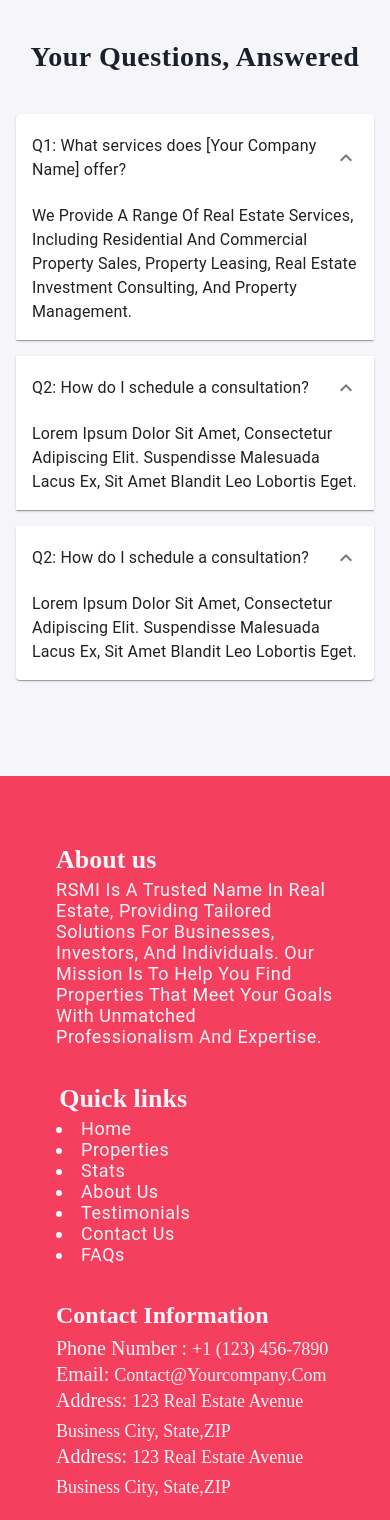
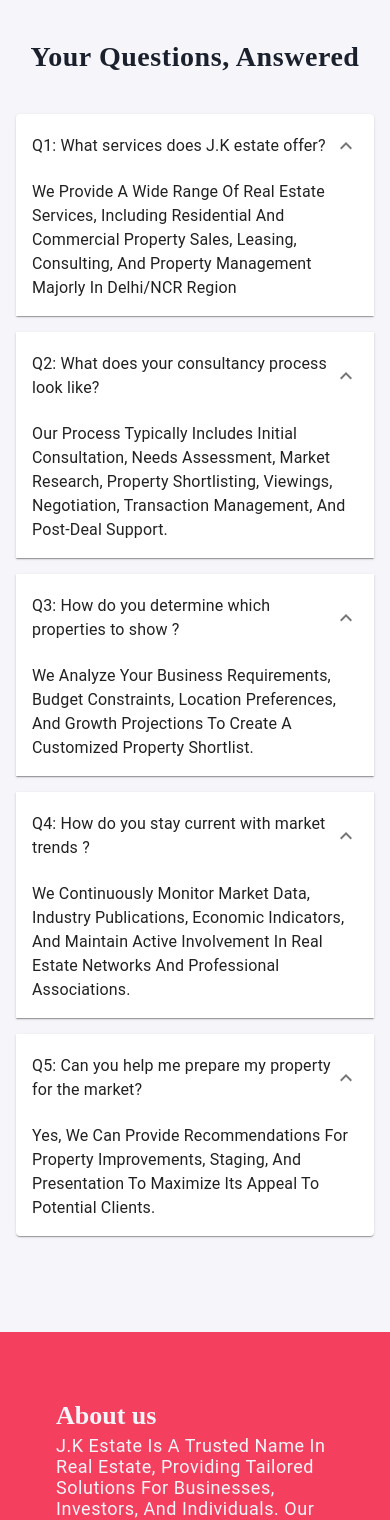
Before and after one commit to Chaitanya-exe/JK_RealEstate, a Next.js app: page /services/1 in a window 390 px wide. Shown: the part 2020-3540 px from the top of the page. Built offline with nearby package versions, Linux system fonts and the light colour scheme.

Commit message:
content update

```diff
--- a/app/page.js
+++ b/app/page.js
@@ -277,7 +277,7 @@
             <span>+</span>
           </p>
           <p className="text-prim_white text-[22px] mt-1 md:text-[28px]  font-medium capitalize">
-            Properties Sold{" "}
+            Properties Leased{" "}
           </p>
         </div>
         <div>
@@ -308,7 +308,7 @@
           head1={
             <p>
               Your Trusted Partner in{" "}
-              <span className="text-bright_red">Real estate</span> Excellence
+              <span className="text-bright_red">Real Estate</span> Excellence
             </p>
           }
           classname={"max-w-[630px] mx-auto text-center my-10 pt-16"}
@@ -320,10 +320,9 @@
                 Who we are.
               </h1>
               <h2 className="font-medium leading-snug md:leading-normal md:text-[28px] text-[19px] md:tracking-[0.5px] text-[#234E70] group-hover:text-prim_white">
-                At [Your Company Name], we are more than just a real estate
-                agency. Our mission is to create meaningful connections between
-                people and properties. Established in [Year], we have proudly
-                served [Location/Market] with a commitment to excellence,
+                At J.K Estate, we are more than just a real estate
+                company. Our mission is to bring out the best that exists in the market. Established in 2013, we have proudly
+                served in Delhi/NCR region with a commitment to excellence,
                 integrity, and personalized service.
               </h2>
             </div>
@@ -350,14 +349,10 @@
             />
             <div className="md:px-14 p-3 md:py-12 w-full md:w-1/2 bg-[#EDF2F7] group hover:bg-gray hover:text-prim_white">
               <h1 className="md:text-[34px] text-[24px] font-[550] text-[#003A47] group-hover:text-prim_white">
-                Who we are.
+                What we do.
               </h1>
               <h2 className="font-medium leading-snug md:leading-normal md:text-[28px] text-[19px] md:tracking-[0.5px] text-[#234E70] group-hover:text-prim_white">
-                At [Your Company Name], we are more than just a real estate
-                agency. Our mission is to create meaningful connections between
-                people and properties. Established in [Year], we have proudly
-                served [Location/Market] with a commitment to excellence,
-                integrity, and personalized service.
+              To help you discover your ideal commercial property with our expert consultancy services. We specialize in keeping up to date with latest market state and trends that helps us to provide the solutions specific to your requirements and business objectives.
               </h2>
             </div>
           </div>
@@ -369,8 +364,8 @@
         <Top
           head1={
             <p>
-              Success Stories from{" "}
-              <span className="text-bright_red">Industry leaders.</span>
+              Companies that trusted{" "}
+              <span className="text-bright_red">Our Services</span>
             </p>
           }
           classname={"max-w-[630px] mx-auto text-center my-10 md:pt-16"}
@@ -414,8 +409,8 @@
       </section>
 
       <p className="md:mx-44 mx-12 py-6 md:text-[19px] text-sm  leading-tight md:leading-normal text-[#234E70] text-center  ">
-        Have more questions? Contact us directly at +1 (123) 456-7890 or email
-        us at contact@yourcompany.com. We’re here to help!
+        Want personalized communication? Contact us directly at <span className="font-bold">+91 7982500442</span> or email
+        us at <span className="font-bold">jkestate99@gmail.com</span> We’re happy to help!
       </p>
     </div>
   );
--- a/components/AccordianComp.jsx
+++ b/components/AccordianComp.jsx
@@ -21,15 +21,14 @@
             component="span"
             className="font-medium text-[19px] tracking-normal md:text-[22px] md:tracking-[0.5px]"
           >
-            Q1: What services does [Your Company Name] offer?
+            Q1: What services does J.K estate offer?
           </Typography>
         </AccordionSummary>
 
         <AccordionDetails>
           <Typography className="bodyText">
-            We provide a range of real estate services, including residential
-            and commercial property sales, property leasing, real estate
-            investment consulting, and property management.
+            We provide a wide range of real estate services, including residential
+            and commercial property sales, leasing, consulting, and property management majorly in Delhi/NCR region
           </Typography>
         </AccordionDetails>
       </Accordion>
@@ -46,13 +45,12 @@
             component="span"
             className="font-medium text-[19px] tracking-normal md:text-[22px] md:tracking-[0.5px]"
           >
-            Q2: How do I schedule a consultation?{" "}
+            Q2: What does your consultancy process look like?{" "}
           </Typography>
         </AccordionSummary>
         <AccordionDetails>
           <Typography className="bodyText">
-            Lorem ipsum dolor sit amet, consectetur adipiscing elit. Suspendisse
-            malesuada lacus ex, sit amet blandit leo lobortis eget.
+          Our process typically includes initial consultation, needs assessment, market research, property shortlisting, viewings, negotiation, transaction management, and post-deal support.
           </Typography>
         </AccordionDetails>
       </Accordion>
@@ -69,13 +67,56 @@
             component="span"
             className="font-medium text-[19px] tracking-normal md:text-[22px] md:tracking-[0.5px]"
           >
-            Q2: How do I schedule a consultation?{" "}
+            Q3: How do you determine which properties to show ?{" "}
           </Typography>
         </AccordionSummary>
         <AccordionDetails>
           <Typography className="bodyText">
-            Lorem ipsum dolor sit amet, consectetur adipiscing elit. Suspendisse
-            malesuada lacus ex, sit amet blandit leo lobortis eget.
+          We analyze your business requirements, budget constraints, location preferences, and growth projections to create a customized property shortlist.
+          </Typography>
+        </AccordionDetails>
+      </Accordion>
+      <Accordion
+        defaultExpanded
+        className="divide-y-2 max-sm:-space-y-2 divide-white bg-cardBg/90 shadow"
+      >
+        <AccordionSummary
+          expandIcon={<ExpandMoreIcon />}
+          aria-controls="panel2-content"
+          id="panel2-header"
+        >
+          <Typography
+            component="span"
+            className="font-medium text-[19px] tracking-normal md:text-[22px] md:tracking-[0.5px]"
+          >
+            Q4: How do you stay current with market trends ?{" "}
+          </Typography>
+        </AccordionSummary>
+        <AccordionDetails>
+          <Typography className="bodyText">
+          We continuously monitor market data, industry publications, economic indicators, and maintain active involvement in real estate networks and professional associations.
+          </Typography>
+        </AccordionDetails>
+      </Accordion>
+      <Accordion
+        defaultExpanded
+        className="divide-y-2 max-sm:-space-y-2 divide-white bg-cardBg/90 shadow"
+      >
+        <AccordionSummary
+          expandIcon={<ExpandMoreIcon />}
+          aria-controls="panel2-content"
+          id="panel2-header"
+        >
+          <Typography
+            component="span"
+            className="font-medium text-[19px] tracking-normal md:text-[22px] md:tracking-[0.5px]"
+          >
+            Q5: Can you help me prepare my property for the market?{" "}
+          </Typography>
+        </AccordionSummary>
+        <AccordionDetails>
+          <Typography className="bodyText">
+          Yes, we can provide recommendations for property improvements, staging, and presentation to maximize its appeal to potential clients.
           </Typography>
         </AccordionDetails>
       </Accordion>
--- a/components/Footer.jsx
+++ b/components/Footer.jsx
@@ -13,7 +13,7 @@
         <div className="">
           <h2 className="text-[26px] font-[550]">About us</h2>
           <p className="bodyText ">
-            RSMI is a trusted name in real estate, providing tailored solutions
+            J.K Estate is a trusted name in real estate, providing tailored solutions
             for businesses, investors, and individuals. Our mission is to help
             you find properties that meet your goals with unmatched
             professionalism and expertise.
@@ -39,11 +39,11 @@
           <div className="-space-y-1">
             <h3 className="text-[20px] capitalize">
               Phone number :{" "}
-              <span className="text-[18px]">+1 (123) 456-7890</span>
+              <span className="text-[18px]">+91 7982500442</span>
             </h3>
             <h3 className="text-[20px] capitalize">
               email:{" "}
-              <span className="text-[18px]">contact@yourcompany.com</span>
+              <span className="text-[18px]">jkestate99@gmail.com</span>
             </h3>
             <h3 className="text-[20px]  capitalize">
               address:{" "}
--- a/components/Header.jsx
+++ b/components/Header.jsx
@@ -98,7 +98,7 @@
           <Button
           as="a"
             type={"primary"}
-            text={"Schedule a consulatation"}
+            text={"schedule a consulatation"}
             classname={"md:p-6 p-1 max-sm:hidden max-sm:rounded-md  rounded-l-md"}
             hrefLink="form"
           />
```
